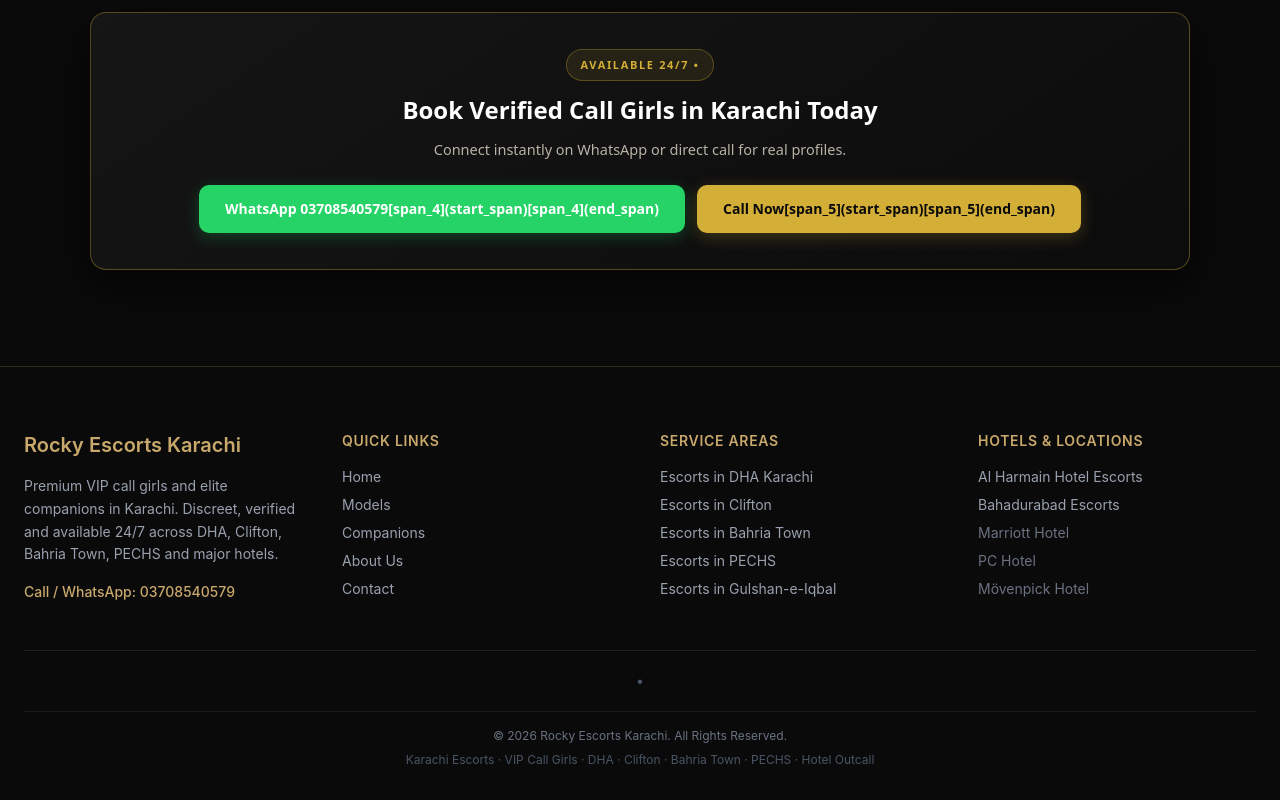
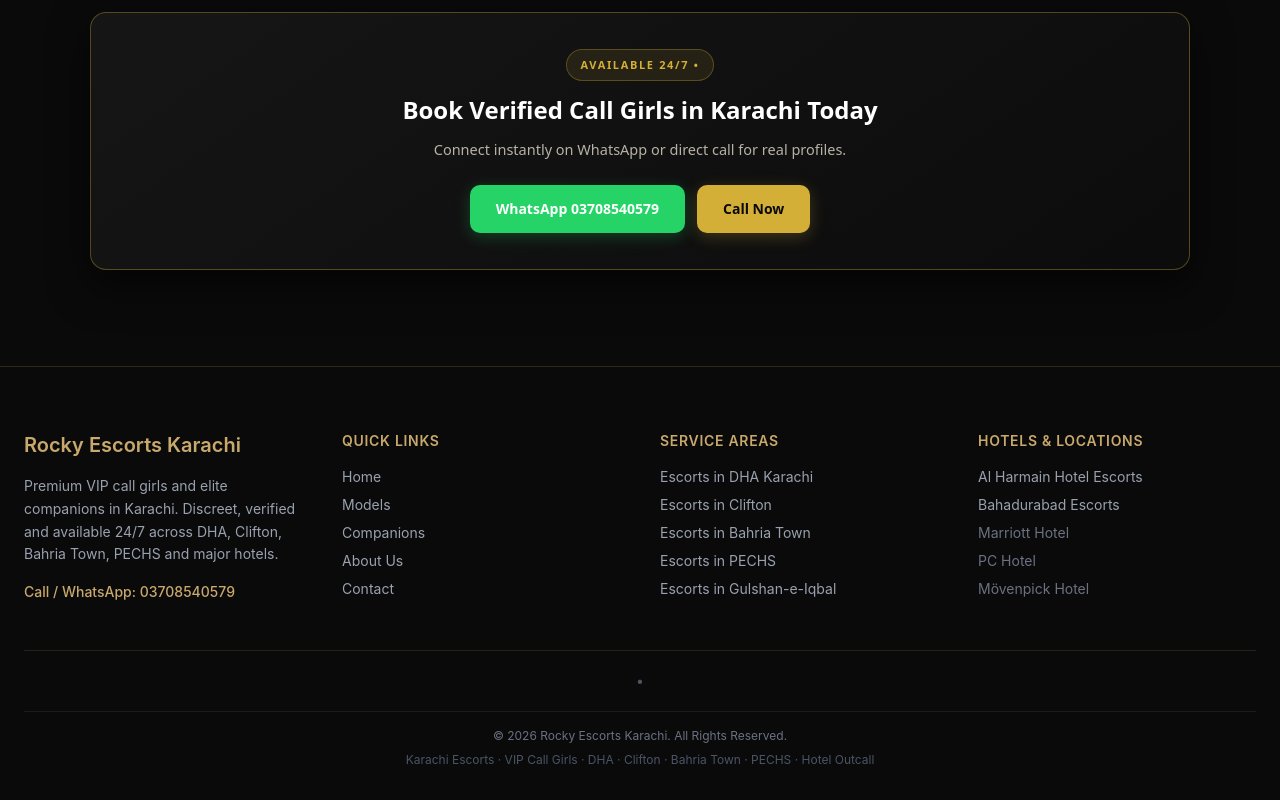
Before and after one commit to iamtalhaarifvlogs/rockykarachi1, a Next.js app: page /blogs in a window 1280 px wide. Shown: the part 1146-1946 px from the top of the page. Built offline with nearby package versions, Linux system fonts and the light colour scheme.

Commit message:
Update page.tsx

```diff
--- a/app/blogs/page.tsx
+++ b/app/blogs/page.tsx
@@ -314,10 +314,10 @@ export default function BlogPageIndex() {
               rel="noopener noreferrer"
               className="rocky-wa-btn"
             >
-              WhatsApp 03708540579[span_4](start_span)[span_4](end_span)
+              WhatsApp 03708540579
             </a>
             <a href="tel:+923708540579" className="rocky-call-btn">
-              Call Now[span_5](start_span)[span_5](end_span)
+              Call Now
             </a>
           </div>
         </section>
```
